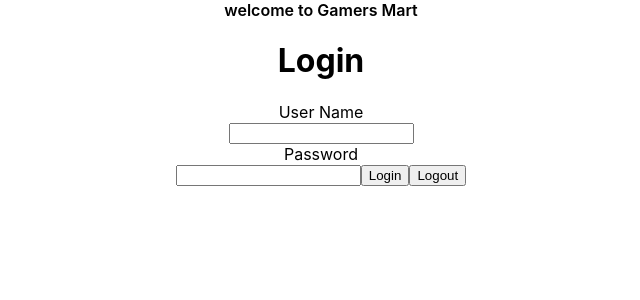
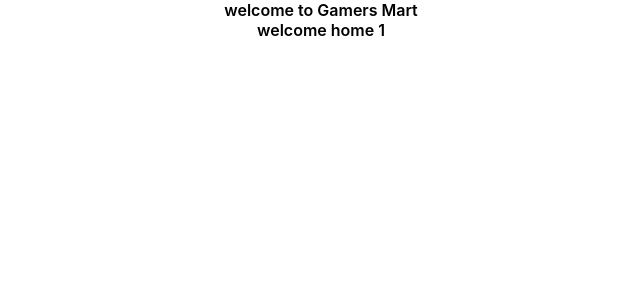
Before and after one commit to abhijit-tambe/Gamers-Mart-Frontend, a React (Create React App) app in the folder gamers-mart/: page /home/1 in a window 1280 px wide. Shown: the top 300 px of the page, without its empty margins (319-959 px from the left). Built offline with nearby package versions, Linux system fonts and the light colour scheme.

Commit message:
Update GamersMartApp.jsx

```diff
--- a/gamers-mart/src/components/App/GamersMartApp.jsx
+++ b/gamers-mart/src/components/App/GamersMartApp.jsx
@@ -1,15 +1,23 @@
 import React,{Component} from 'react'
 import './GamersMartApp.css'
 import Login from '../Login/Login'
-
+import Home from '../Home/Home'
+import {BrowserRouter as Router, Route} from 'react-router-dom'
 class GamersMartApp extends Component{
 
 render(){
     return(
-        <>
-        <div className="GMApp"> welcome to Gamers Mart</div>
-        <Login/>
-        </>
+
+        <div className="GMApp"> welcome to Gamers Mart
+        <Router>
+            <>
+            <Route path="/" exact component={Login}></Route>
+            <Route path="/login" component={Login}></Route>
+            <Route path="/home/:name" component={Home}></Route>
+            </>
+        </Router>
+
+        </div>
     );
 }
 
```
